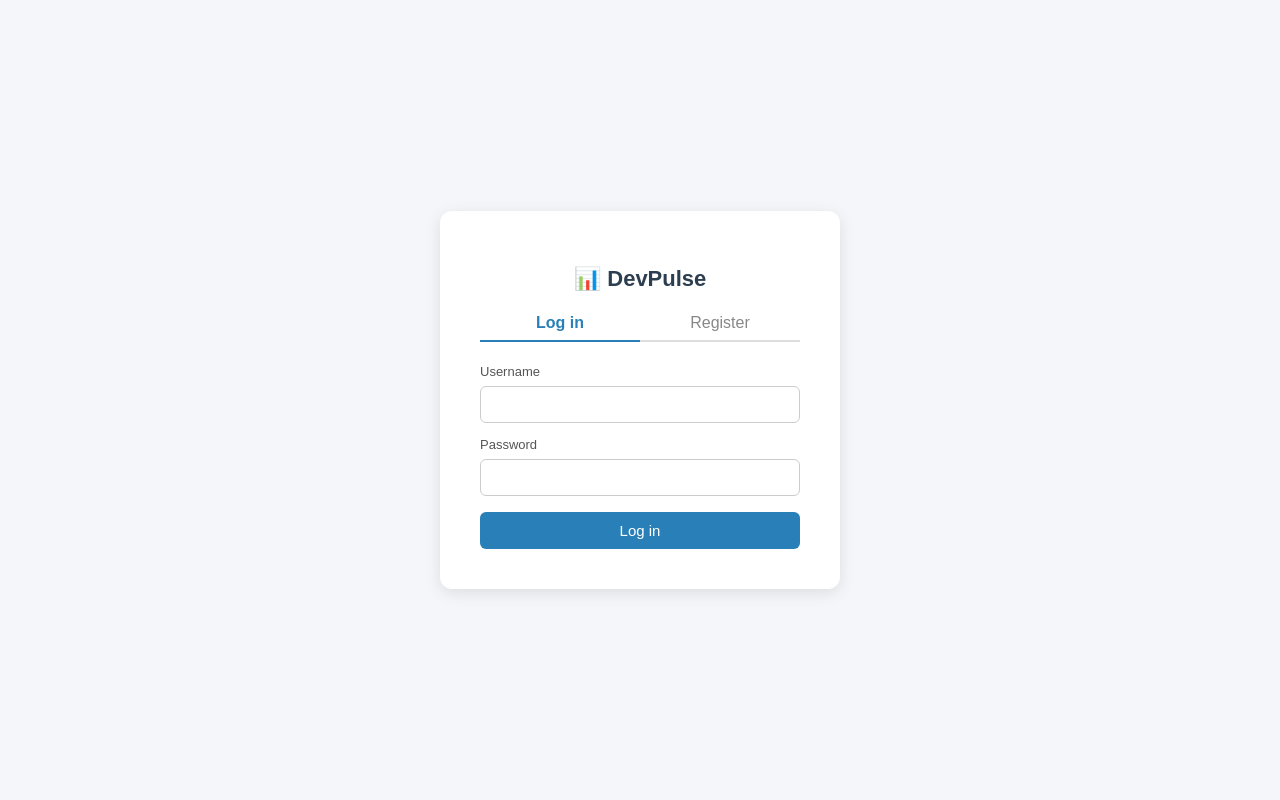
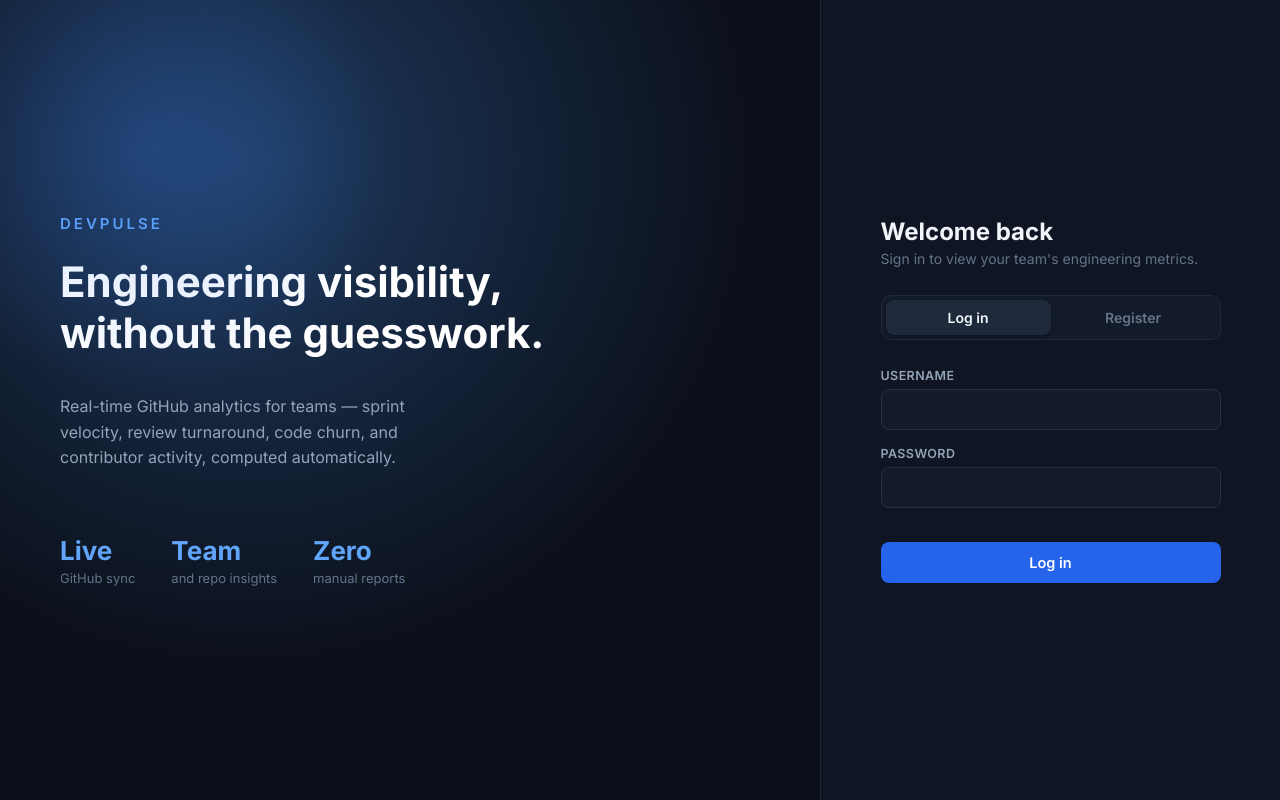
Before and after one commit to jeffincj/devpulse, a Django app: page /login/ in a window 1280 px wide. Run offline with Django 5.2, Linux system fonts and the light colour scheme; parts of the project's set-up code (start-up, migrations or seed data) failed here and were passed over.

Commit message:
Redesign UI: dark theme across login and dashboard for a consistent, professional look

```diff
--- a/templates/login.html
+++ b/templates/login.html
@@ -3,25 +3,106 @@
 <head>
 <meta charset="UTF-8">
 <title>DevPulse — Sign in</title>
+<link rel="preconnect" href="https://fonts.googleapis.com">
+<link href="https://fonts.googleapis.com/css2?family=Inter:wght@400;500;600;700&display=swap" rel="stylesheet">
 <style>
-  body { font-family: Arial, sans-serif; background: #f5f6fa; display: flex; justify-content: center; align-items: center; height: 100vh; margin: 0; }
-  .box { background: white; padding: 40px; border-radius: 12px; box-shadow: 0 4px 16px rgba(0,0,0,0.1); width: 320px; }
-  h1 { text-align: center; color: #2c3e50; font-size: 22px; }
-  .tabs { display: flex; margin-bottom: 20px; }
-  .tab { flex: 1; text-align: center; padding: 8px; cursor: pointer; border-bottom: 2px solid #ddd; color: #888; }
-  .tab.active { border-bottom: 2px solid #2980b9; color: #2980b9; font-weight: bold; }
-  input, select { width: 100%; padding: 10px; margin-top: 6px; margin-bottom: 12px; box-sizing: border-box; border: 1px solid #ccc; border-radius: 6px; }
-  label { font-size: 13px; color: #555; }
-  button { width: 100%; padding: 10px; border: none; border-radius: 6px; background: #2980b9; color: white; font-size: 15px; cursor: pointer; }
-  button:hover { background: #1c5980; }
-  .error { color: #e74c3c; font-size: 13px; margin-top: -6px; margin-bottom: 10px; }
+  * { box-sizing: border-box; }
+  body {
+    font-family: 'Inter', -apple-system, sans-serif;
+    margin: 0;
+    min-height: 100vh;
+    display: flex;
+    background: #0b0f19;
+  }
+
+  /* Left panel — brand side */
+  .brand-panel {
+    flex: 1;
+    background: radial-gradient(circle at 30% 20%, #1e3a5f 0%, #0b0f19 60%);
+    color: white;
+    display: flex;
+    flex-direction: column;
+    justify-content: center;
+    padding: 60px;
+    position: relative;
+    overflow: hidden;
+  }
+  .brand-panel::before {
+    content: "";
+    position: absolute;
+    width: 500px; height: 500px;
+    background: radial-gradient(circle, rgba(59,130,246,0.25) 0%, transparent 70%);
+    top: -100px; left: -100px;
+    border-radius: 50%;
+  }
+  .brand-logo { font-size: 15px; letter-spacing: 3px; color: #60a5fa; font-weight: 600; text-transform: uppercase; margin-bottom: 24px; }
+  .brand-title { font-size: 42px; font-weight: 700; line-height: 1.2; margin: 0 0 20px 0; }
+  .brand-sub { font-size: 16px; color: #94a3b8; max-width: 380px; line-height: 1.6; }
+  .brand-stats { display: flex; gap: 36px; margin-top: 48px; }
+  .brand-stat-num { font-size: 26px; font-weight: 700; color: #60a5fa; }
+  .brand-stat-label { font-size: 13px; color: #64748b; margin-top: 4px; }
+
+  /* Right panel — form side (now dark, matching dashboard) */
+  .form-panel {
+    width: 460px;
+    background: #0f1522;
+    display: flex;
+    align-items: center;
+    justify-content: center;
+    padding: 40px;
+    border-left: 1px solid #1e293b;
+  }
+  .form-box { width: 100%; max-width: 340px; }
+  .form-heading { font-size: 24px; font-weight: 700; color: #f1f5f9; margin-bottom: 4px; }
+  .form-subheading { font-size: 14px; color: #64748b; margin-bottom: 28px; }
+
+  .tabs { display: flex; background: #131a29; border-radius: 10px; padding: 4px; margin-bottom: 28px; border: 1px solid #1e293b; }
+  .tab { flex: 1; text-align: center; padding: 9px; cursor: pointer; border-radius: 8px; font-size: 14px; font-weight: 600; color: #64748b; transition: all 0.15s; }
+  .tab.active { background: #1e293b; color: #f1f5f9; box-shadow: 0 1px 3px rgba(0,0,0,0.3); }
+
+  label { display: block; font-size: 12.5px; font-weight: 600; color: #94a3b8; text-transform: uppercase; letter-spacing: 0.4px; margin-bottom: 6px; margin-top: 16px; }
+  input, select {
+    width: 100%; padding: 11px 12px; font-size: 14px; font-family: inherit;
+    background: #131a29; border: 1.5px solid #263145; border-radius: 8px; outline: none;
+    color: #e2e8f0; transition: border-color 0.15s;
+  }
+  input::placeholder { color: #4b5871; }
+  input:focus, select:focus { border-color: #3b82f6; }
+
+  button.primary {
+    width: 100%; margin-top: 24px; padding: 12px; border: none; border-radius: 8px;
+    background: #2563eb; color: white; font-size: 14.5px; font-weight: 600; cursor: pointer;
+    transition: background 0.15s; font-family: inherit;
+  }
+  button.primary:hover { background: #1d4ed8; }
+
+  .error { color: #f87171; font-size: 13px; margin-top: 10px; }
   .hidden { display: none; }
+
+  @media (max-width: 900px) {
+    .brand-panel { display: none; }
+    .form-panel { width: 100%; border-left: none; }
+  }
 </style>
 </head>
 <body>
 
-<div class="box">
-  <h1>📊 DevPulse</h1>
+<div class="brand-panel">
+  <div class="brand-logo">DEVPULSE</div>
+  <h1 class="brand-title">Engineering visibility,<br>without the guesswork.</h1>
+  <p class="brand-sub">Real-time GitHub analytics for teams — sprint velocity, review turnaround, code churn, and contributor activity, computed automatically.</p>
+  <div class="brand-stats">
+    <div><div class="brand-stat-num">Live</div><div class="brand-stat-label">GitHub sync</div></div>
+    <div><div class="brand-stat-num">Team</div><div class="brand-stat-label">and repo insights</div></div>
+    <div><div class="brand-stat-num">Zero</div><div class="brand-stat-label">manual reports</div></div>
+  </div>
+</div>
+
+<div class="form-panel">
+  <div class="form-box">
+    <div class="form-heading">Welcome back</div>
+    <div class="form-subheading">Sign in to view your team's engineering metrics.</div>
+
     <div class="tabs">
       <div class="tab active" id="loginTab" onclick="showTab('login')">Log in</div>
       <div class="tab" id="registerTab" onclick="showTab('register')">Register</div>
@@ -33,7 +114,7 @@
       <label>Password</label>
       <input id="loginPassword" type="password">
       <div class="error" id="loginError"></div>
-    <button onclick="login()">Log in</button>
+      <button class="primary" onclick="login()">Log in</button>
     </div>
 
     <div id="registerForm" class="hidden">
@@ -49,7 +130,8 @@
         <option value="developer">Developer</option>
       </select>
       <div class="error" id="registerError"></div>
-    <button onclick="register()">Create account</button>
+      <button class="primary" onclick="register()">Create account</button>
+    </div>
   </div>
 </div>
 
@@ -95,7 +177,6 @@ async function register() {
     });
     const data = await res.json();
     if (!res.ok) { errEl.textContent = JSON.stringify(data); return; }
-    // auto-login right after registering
     document.getElementById('loginUsername').value = username;
     document.getElementById('loginPassword').value = password;
     showTab('login');
```
Also changed, not shown: templates/dashboard.html (+142 -48 lines). Lines whose indentation alone changed are shown as unchanged.
